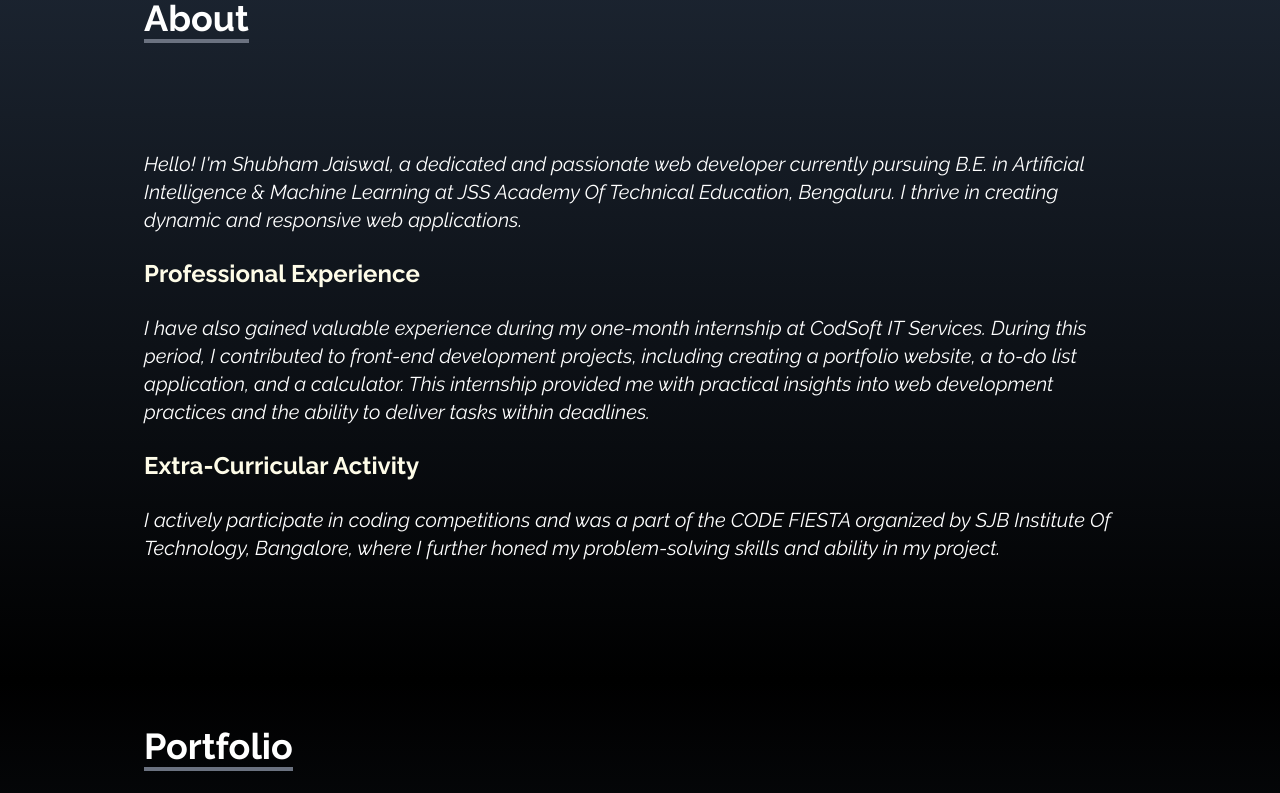
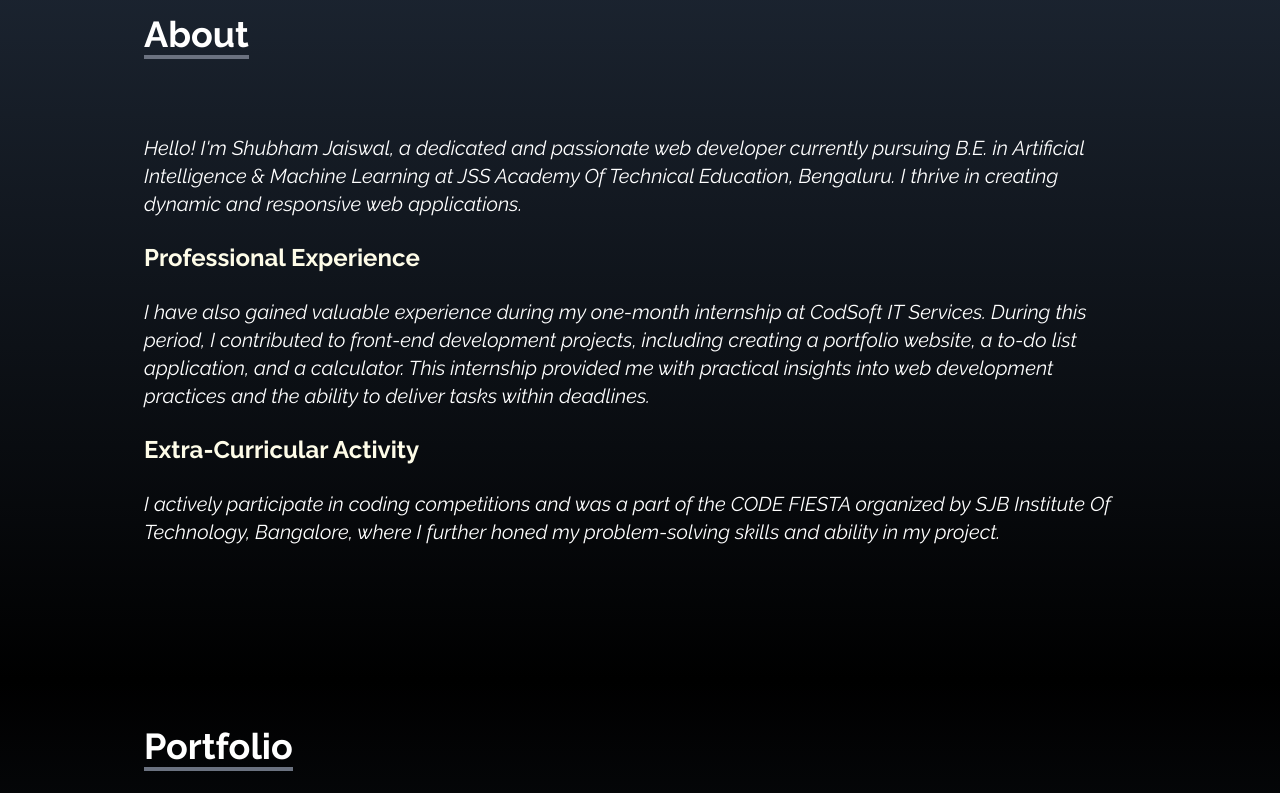
Before and after one commit to shubhujais15/Portfolio, a React (Create React App) app: page / in a window 1280 px wide. Shown: the part 920-1713 px from the top of the page. Built offline with nearby package versions, Linux system fonts and the light colour scheme.

Commit message:
css update

```diff
--- a/src/components/About.jsx
+++ b/src/components/About.jsx
@@ -13,7 +13,7 @@
           </p>
         </div>
 
-        <p className="text-xl italic mt-20">
+        <p className="text-xl italic mt-12">
           Hello! I'm Shubham Jaiswal, a dedicated and passionate web developer
           currently pursuing B.E. in Artificial Intelligence & Machine Learning
           at JSS Academy Of Technical Education, Bengaluru. I thrive in creating
--- a/src/components/Contact.jsx
+++ b/src/components/Contact.jsx
@@ -4,9 +4,9 @@
   return (
     <div
       name="contact"
-      className="w-full h-screen bg-gradient-to-b from-black to-gray-800 p-4 text-white"
+      className="w-full h-full bg-gradient-to-b from-black to-gray-800 p-4 text-white"
     >
-      <div className="flex flex-col p-4 justify-center max-w-screen-lg mx-auto h-full">
+      <div className="flex flex-col p-4 justify-center max-w-screen-lg mx-auto mt-48 h-full">
         <div className="pb-8">
           <p className="text-4xl font-bold inline border-b-4 border-gray-500">
             Contact
```
